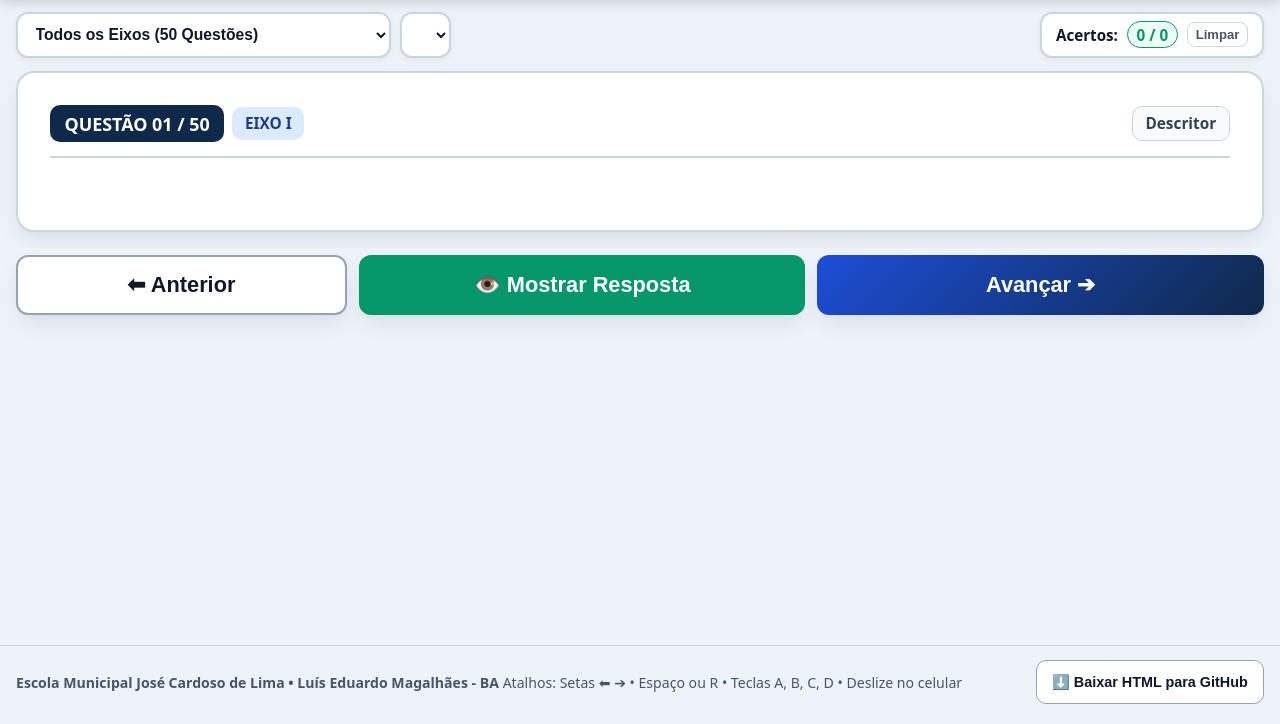
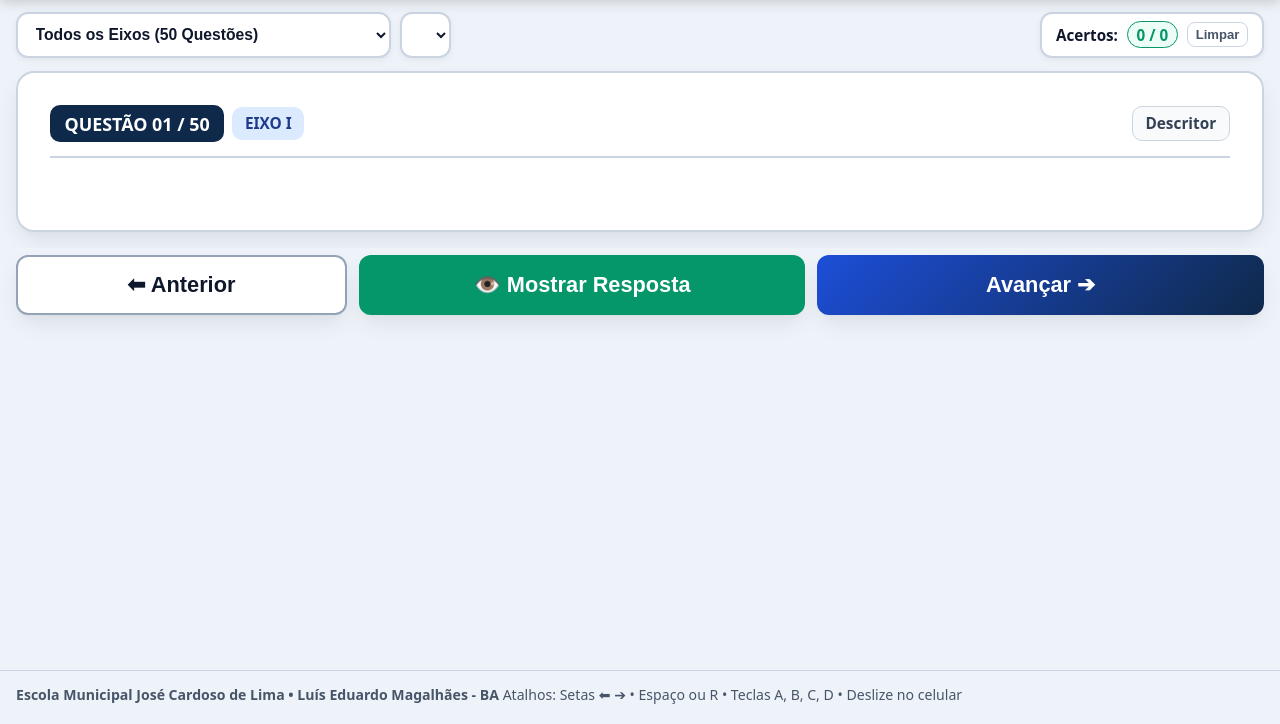
Before and after one commit to matmjesus/corre-o_lista, a plain HTML site: page index.html in a window 1280 px wide. Shown: the part 76-800 px from the top of the page. Drawn offline with nearby package versions, Linux system fonts and the light colour scheme.

Commit message:
Update index.html

```diff
--- a/index.html
+++ b/index.html
@@ -331,7 +331,7 @@
       <strong>Escola Municipal José Cardoso de Lima • Luís Eduardo Magalhães - BA</strong>
       <span>Atalhos: Setas ⬅ ➔ • Espaço ou R • Teclas A, B, C, D • Deslize no celular</span>
     </div>
-    <button type="button" class="github-btn" id="btn-download-github">⬇️ Baixar HTML para GitHub</button>
+
   </footer>
 
   <div class="toast-banner" id="toast-banner"></div>
```
